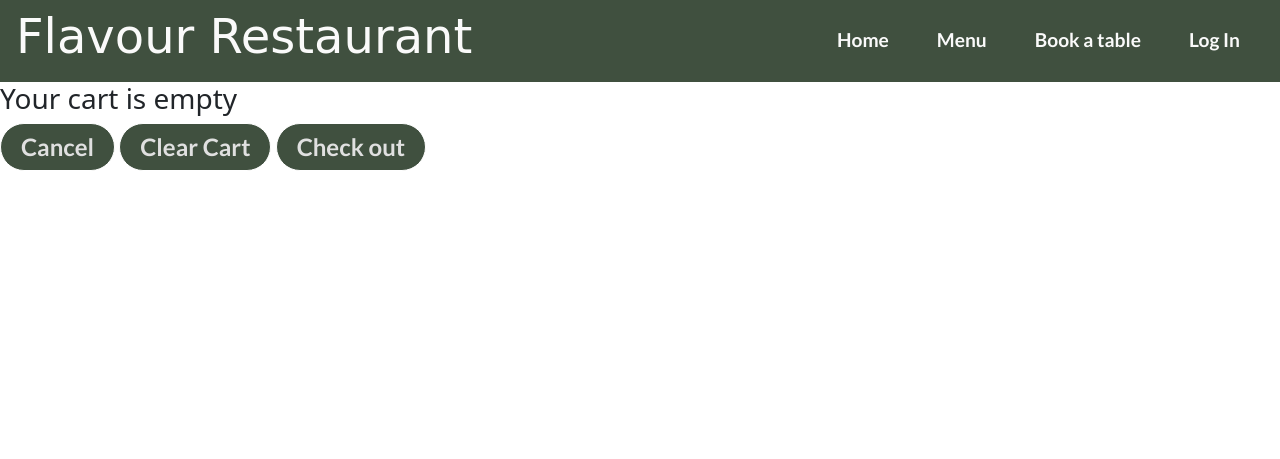
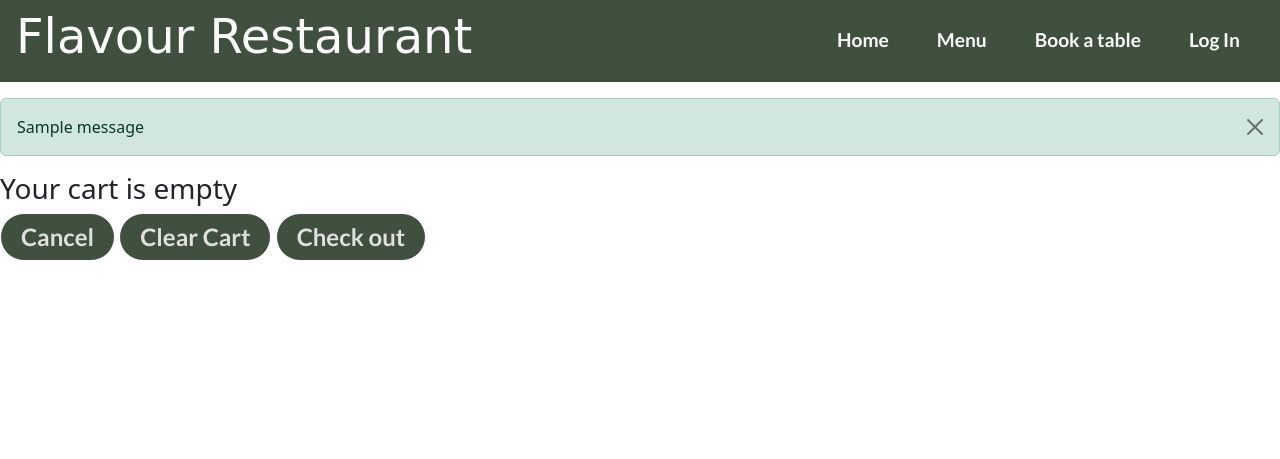
Before and after one commit to devjldp/restaurant-django, a Django app: page /cart/ in a window 1280 px wide. Shown: the top 459 px of the page. Run offline with Django 5.2, Linux system fonts and the light colour scheme; tables that the repository leaves empty hold one stand-in row (values such as "Sample post"); one stand-in notice (Sample message) is shown; parts of the project's set-up code (start-up, migrations or seed data) failed here and were passed over; some web fonts are replaced.

Commit message:
Add messages to base template for better organization, following good practice

```diff
--- a/restaurant/templates/base.html
+++ b/restaurant/templates/base.html
@@ -85,6 +85,14 @@
                                 </a>
                             </li>
 
+                            <li class="nav-item mx-lg-3">
+                                <a href="{% url 'customers:create_profile' %}"
+                                   class="nav-link"
+                                   aria-label="Go to your cart">
+                                    Profile
+                                </a>
+                            </li>
+
                         {% endif %}
 
                         <li class="nav-item mx-lg-3">
@@ -115,7 +123,18 @@
 
     <main class="flex-fill">
 
-
+        {% if messages %}
+            <div class="row mt-3">
+                <div class="col-12">
+                    {% for message in messages %}
+                        <div class="alert alert-{% if message.tags == 'error' %}danger{% else %}{{ message.tags }}{% endif %} alert-dismissible fade show" role="alert">
+                            {{ message }}
+                            <button type="button" class="btn-close" data-bs-dismiss="alert" aria-label="Close"></button>
+                        </div>
+                    {% endfor %}
+                </div>
+            </div>
+        {% endif %}
         {% block content %}
         {% endblock %}
 
```
